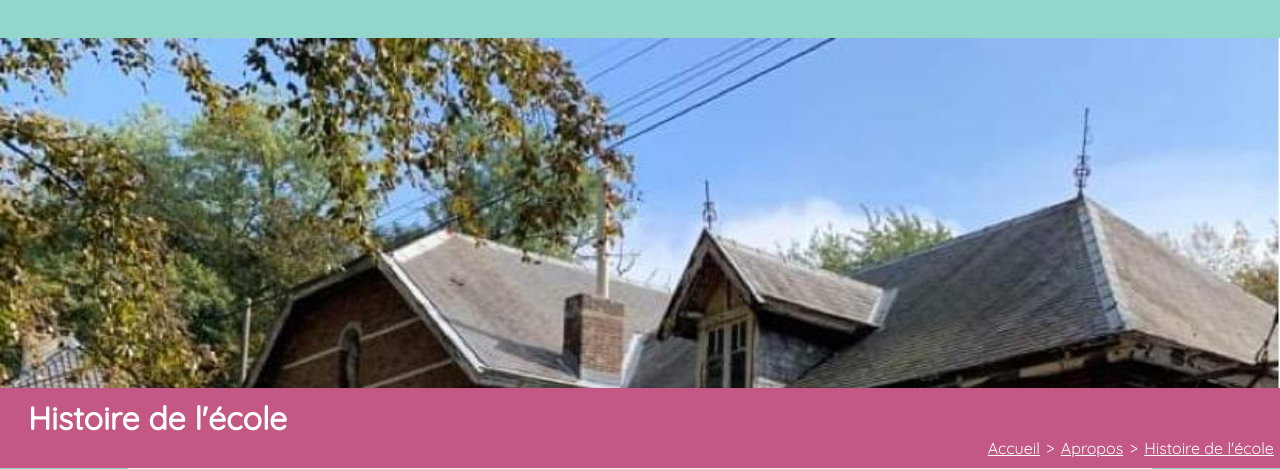
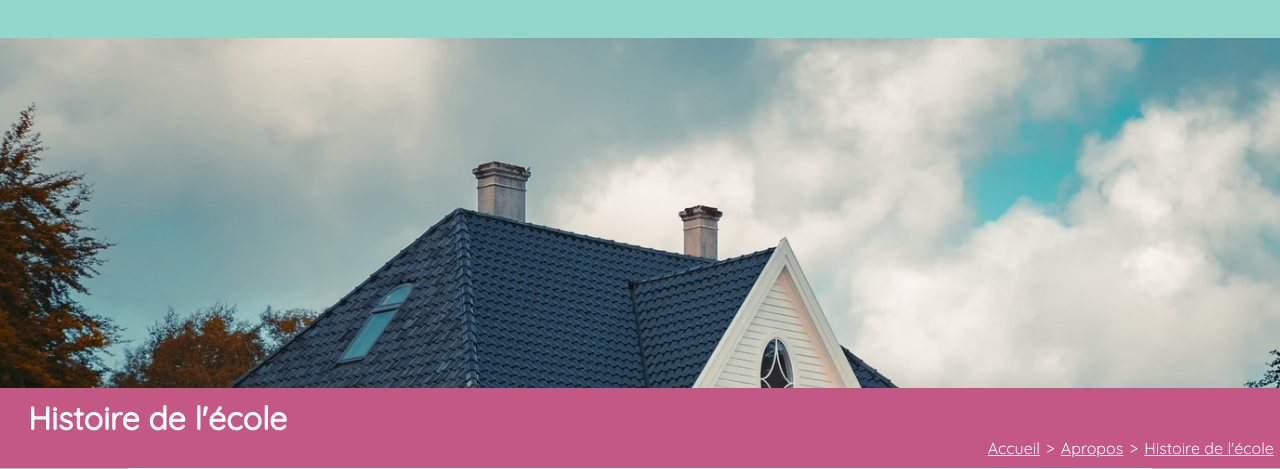
Before and after one commit to emontaigne/ecole_st_jean_baptiste_php, a PHP site: template view/page/histoire.php in a window 1280 px wide. Shown: the top 469 px of the page. Run offline with PHP 8.4, Linux system fonts and the light colour scheme; the template is opened without the code that fills it, so the values that code supplies are empty; some libraries are stand-ins or nearby versions.

Commit message:
changed histoire de lécole image

```diff
--- a/public/css/apropos.css
+++ b/public/css/apropos.css
@@ -12,11 +12,12 @@
   color: white;
   text-align: center;
   padding: 8px;
+  width: 170%;
 }
 .button-testing-image-histoire {
   width: 100%;
   height: 200px;
-  background: url("../images/ecole-st-jean.jpg");
+  background: url("../images/histoire-ecole-pic.jpg");
   background-size: cover;
 }
 .button-testing-image-mot {
--- a/public/css/histoire.css
+++ b/public/css/histoire.css
@@ -5,7 +5,7 @@
 .header-img-histoire {
   width: 100%;
   height: 350px;
-  background: url("../images/ecole-st-jean.jpg");
+  background: url("../images/histoire-ecole-pic.jpg");
   background-size: cover;
 }
 
--- a/public/css/info.css
+++ b/public/css/info.css
@@ -134,6 +134,7 @@ div.cards-info a:hover div.roi {
   padding: 8px;
   transition-duration: 0.1s;
   transition-timing-function: linear;
+  width: 170%;
 }
 .button-testing-image-ephemerides {
   width: 100%;
```
Also changed, not shown: public/images/histoire-ecole-pic.jpg (added), 1 other file.
